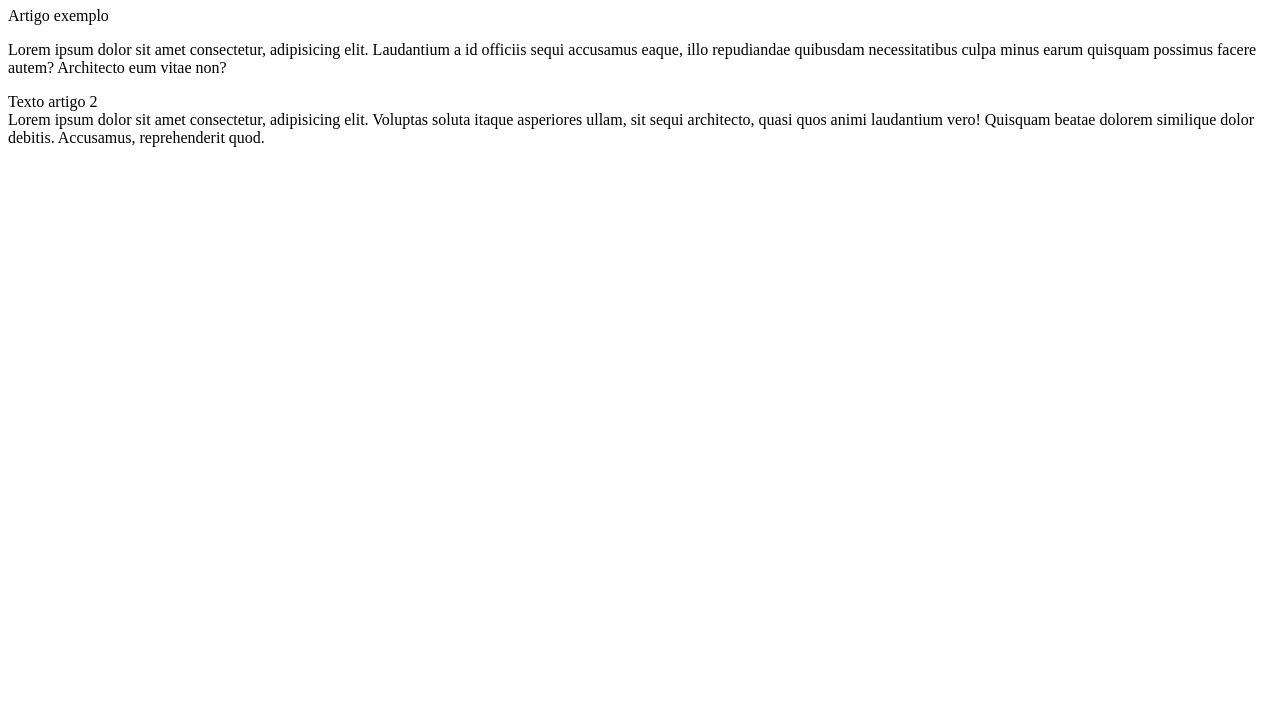
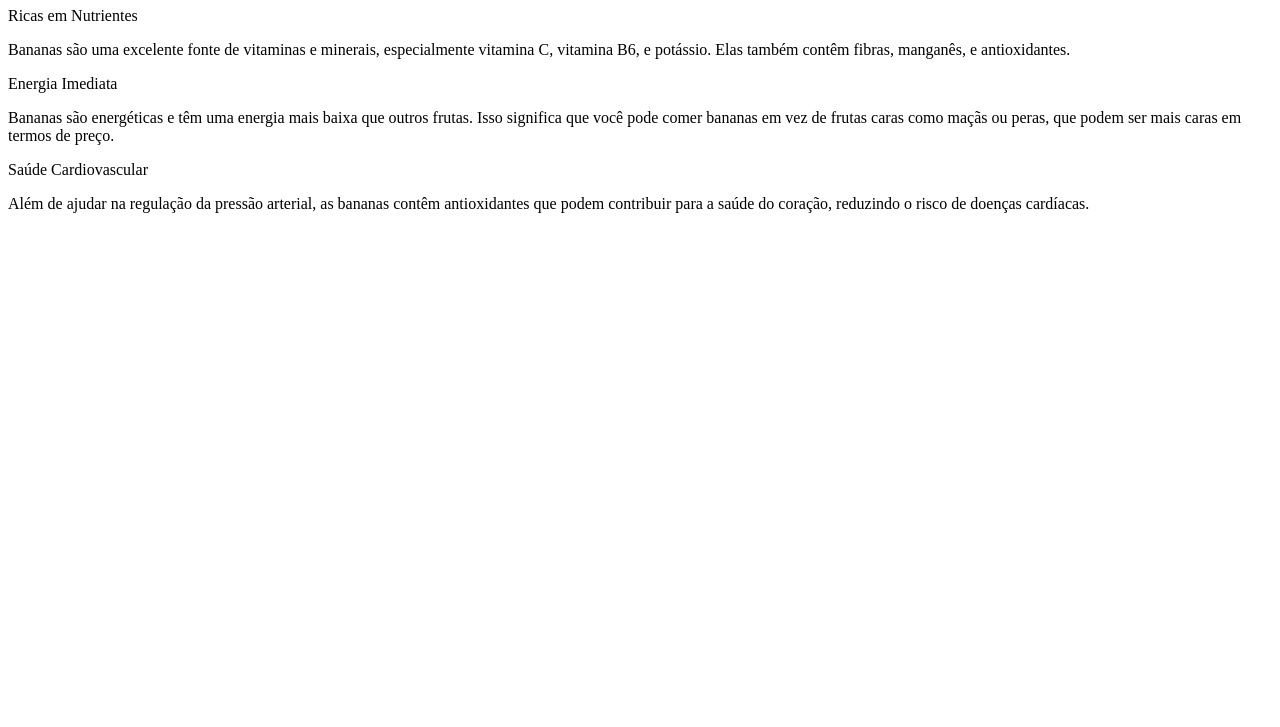
Before and after one commit to CaValk4/projeto-site, a plain HTML site: page index.html in a window 1280 px wide. Shown: the part 73-800 px from the top of the page. Drawn offline with Linux system fonts and the light colour scheme.

Commit message:
Beneficios das bananas
neste commit adicionei no index.html os benefícios da banana para nossa saúde

```diff
--- a/index.html
+++ b/index.html
@@ -8,11 +8,18 @@
 <body>
     <main>
         <header>
-            <h1>TITULO DO SITE</h1>
-            <article>Artigo exemplo</article>
-            <p>Lorem ipsum dolor sit amet consectetur, adipisicing elit. Laudantium a id officiis sequi accusamus eaque, illo repudiandae quibusdam necessitatibus culpa minus earum quisquam possimus facere autem? Architecto eum vitae non?</p>
-            <article>Texto artigo 2</article>
-            <article>Lorem ipsum dolor sit amet consectetur, adipisicing elit. Voluptas soluta itaque asperiores ullam, sit sequi architecto, quasi quos animi laudantium vero! Quisquam beatae dolorem similique dolor debitis. Accusamus, reprehenderit quod.</article>
+            <h1>Beneficios das bananas</h1>
+            <article>Ricas em Nutrientes</article>
+            <p>Bananas são uma excelente fonte de vitaminas e minerais, especialmente vitamina C, vitamina B6, e potássio. Elas também contêm fibras, manganês, e antioxidantes.</p>
+            <article>Energia Imediata</article>
+            <p>
+                Bananas são energéticas e têm uma energia mais baixa que outros frutas. Isso significa que você pode comer bananas em vez de frutas caras como maçãs ou peras, que podem ser mais caras em termos de preço.
+            </p>
+
+            <article>Saúde Cardiovascular</article>
+            <p>
+                Além de ajudar na regulação da pressão arterial, as bananas contêm antioxidantes que podem contribuir para a saúde do coração, reduzindo o risco de doenças cardíacas.
+            </p>
         </header>
     </main>
 </body>
```
